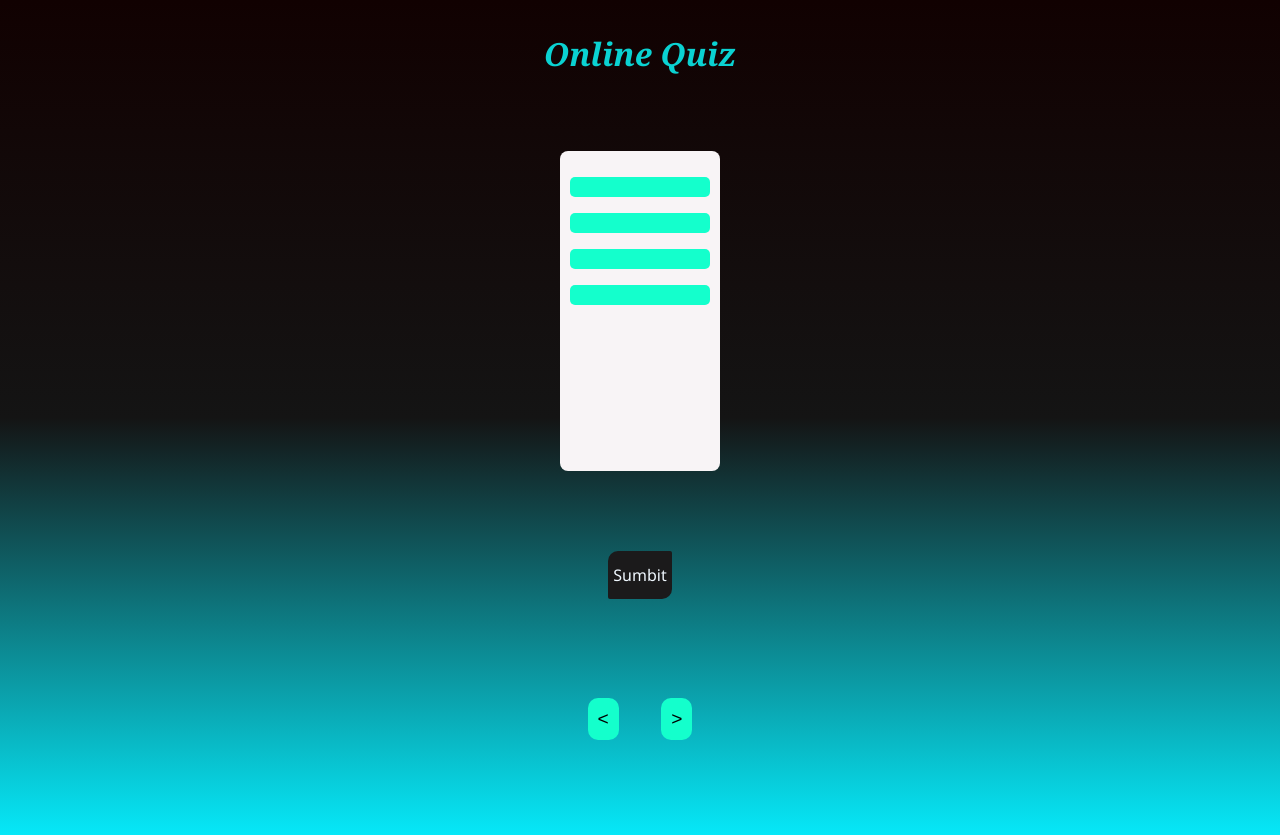
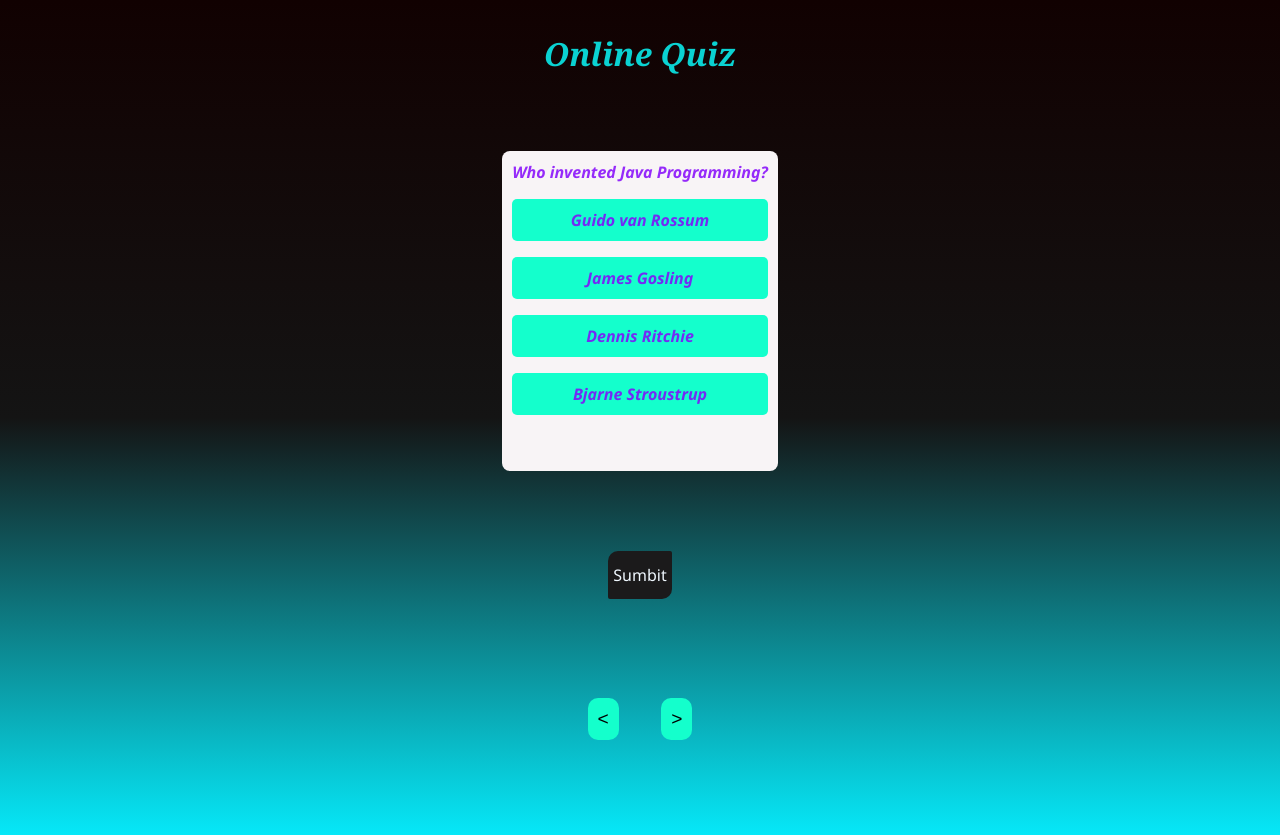
Before and after one commit to Shivaprakash2002/Online_quiz_app, a plain HTML site: page index.html in a window 1280 px wide. Drawn offline with Linux system fonts and the light colour scheme.

Commit message:
Update index.html

```diff
--- a/index.html
+++ b/index.html
@@ -4,7 +4,7 @@
     <meta charset="UTF-8">
     <title>container</title>
     <link rel="stylesheet" href="style.css">
-    <script defer src="/chess-master/quiz.js"></script>
+    <script defer src="./quiz.js"></script>
 <body>
     <header id="title">Online Quiz</header>
     <div id="main">
```
